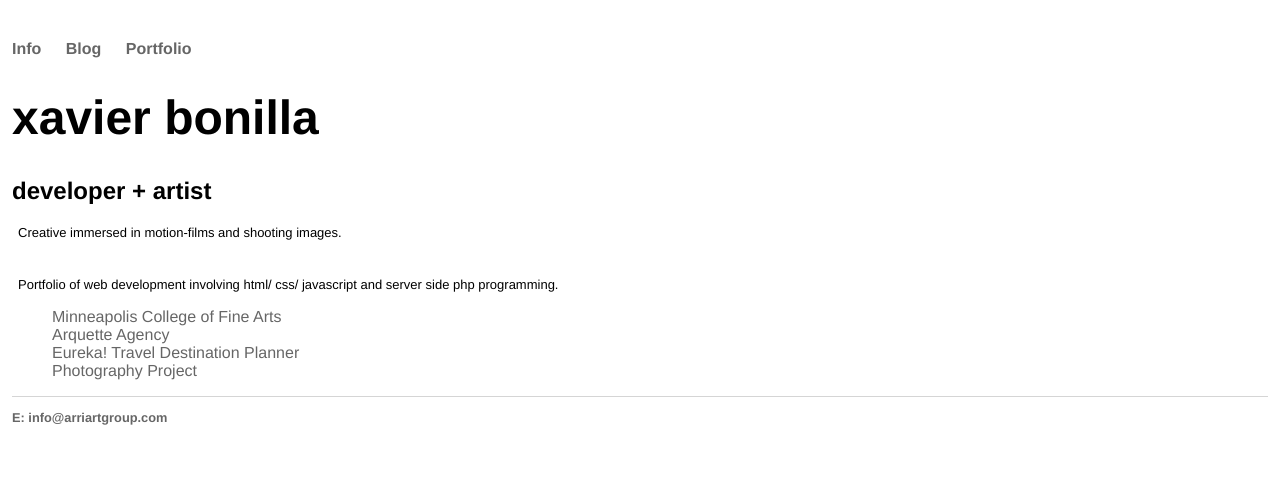
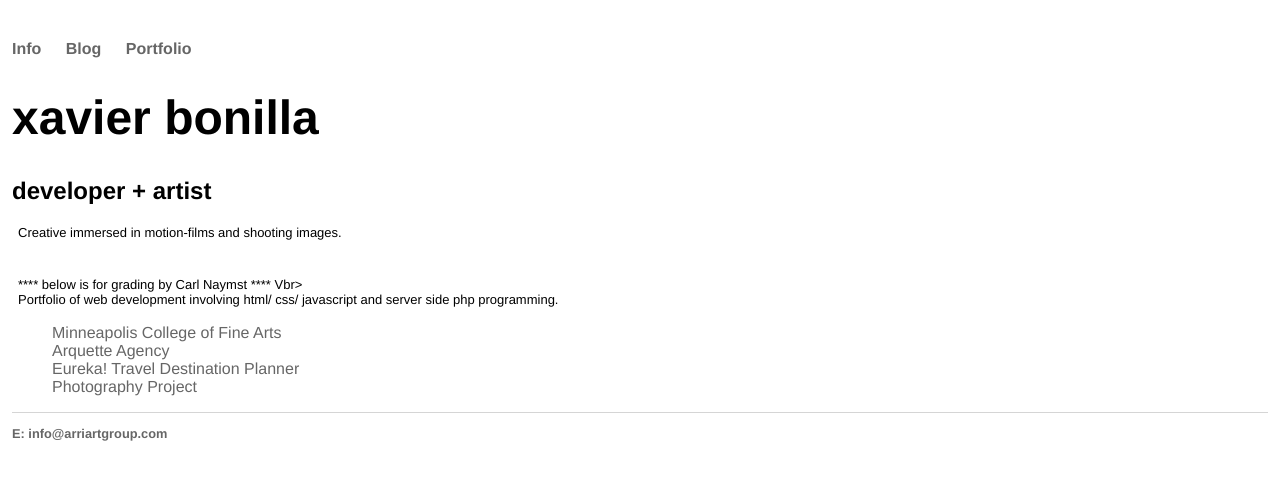
Before and after one commit to xavierbonilla/xavierbonilla.github.io, a Jekyll site: the page built from index.html, in a window 1280 px wide. Shown: the top 480 px of the page. Built offline with Jekyll 4.4.1, drawn with Linux system fonts in a browser that asks for light colours.

Commit message:
Update index.html

```diff
--- a/index.html
+++ b/index.html
@@ -10,6 +10,8 @@ title: xavier bonilla
 
 	<br>
 	<br>
+	<p>**** below is for grading by Carl Naymst ****
+		Vbr>
 	<p>Portfolio of web development involving html/ css/ javascript and server side php programming.
 	</p>
 	<ul>
```
